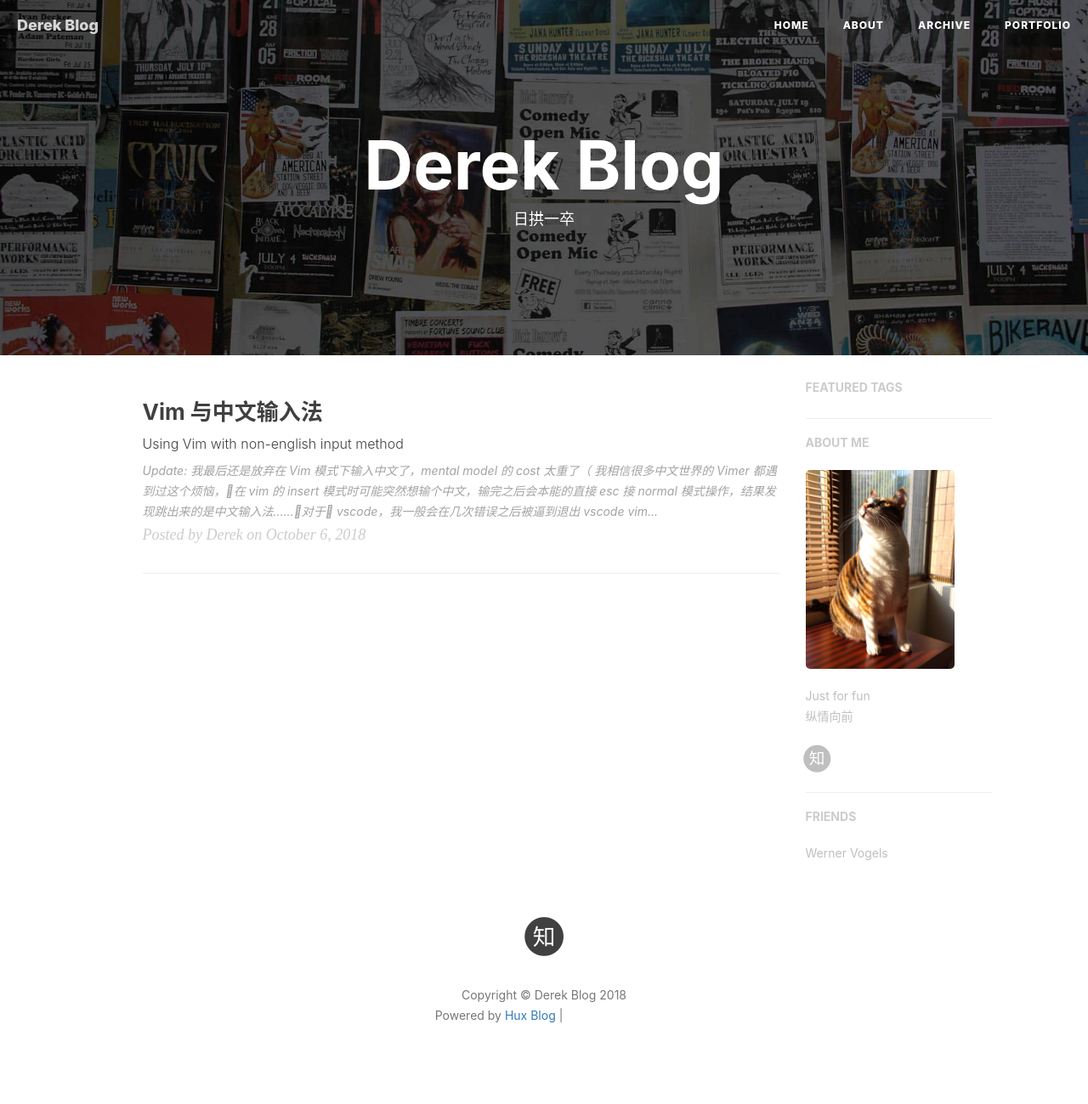
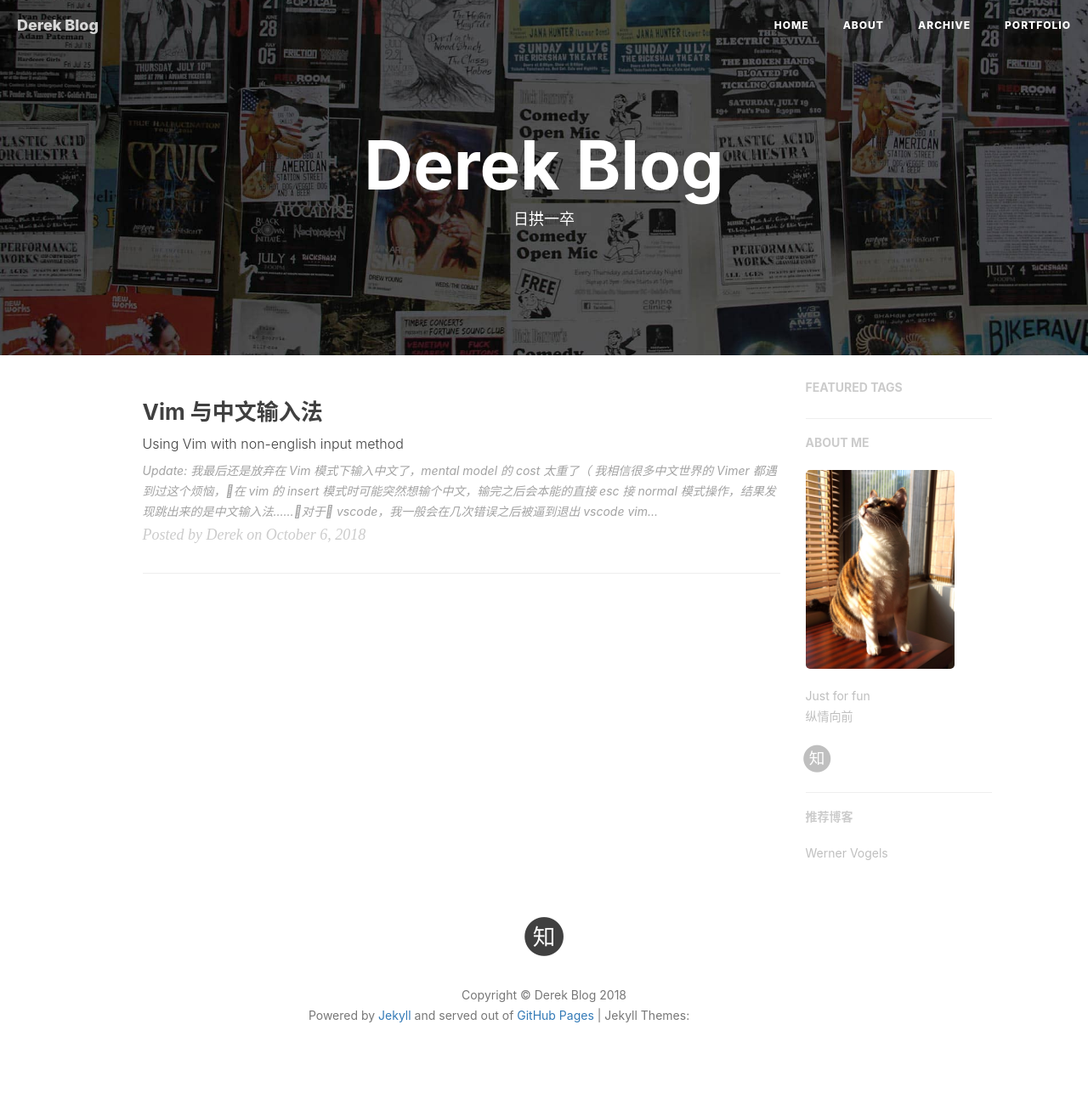
Before and after one commit to DerekNing/derekning.github.io, a Jekyll site: the page built from index.html, in a window 1280 px wide. Shown: the whole page at 85% size. Built offline with Jekyll 4.4.1, drawn with Linux system fonts in a browser that asks for light colours; nearby versions of some CDN libraries; the list of posts is cut into pages by our own code; comment, search, counter and statistics services are not loaded; grey boxes are pictures that could not be loaded.

Commit message:
change some personal messages

```diff
--- a/_config.yml
+++ b/_config.yml
@@ -5,7 +5,7 @@ header-img: img/home-bg.jpg
 email: nzw1992@gmail.com
 description: "关于程序与设计、黑客与画家 | derek，Software Engineer | 这里是 @derek哲 的个人博客，与你一起发现更大的世界。"
 keyword: "derek, 哲, 博客, 个人网站, 互联网, Web"
-url: "https://derekning.me"              # your host, for absolute URL
+url: "http://ning42.com"              # your host, for absolute URL
 baseurl: ""                             # for example, '/blog' if your blog hosted on 'host/blog'
 
 # Publish posts or collection documents with a future date.
--- a/_includes/footer.html
+++ b/_includes/footer.html
@@ -9,7 +9,9 @@
                 <p class="copyright text-muted">
                     Copyright &copy; {{ site.title }} {{ site.time | date: '%Y' }}
                     <br>
-                    Powered by <a href="http://huangxuan.me">Hux Blog</a> |
+                    Powered by <a href="https://jekyllrb.com/"> Jekyll </a>
+                    and served out of <a href="https://pages.github.com/"> GitHub Pages </a>
+                    | Jekyll Themes:
                     <iframe
                         style="margin-left: 2px; margin-bottom:-5px;"
                         frameborder="0" scrolling="0" width="100px" height="20px"
--- a/_includes/friends.html
+++ b/_includes/friends.html
@@ -1,6 +1,6 @@
 {% if site.friends %}
 <hr>
-<h5>FRIENDS</h5>
+<h5>推荐博客</h5>
 <ul class="list-inline">
   {% for friend in site.friends %}
   <li><a href="{{friend.href}}">{{friend.title}}</a></li>
```
Also changed, not shown: img/icon_wechat.png, pwa/manifest.json.
